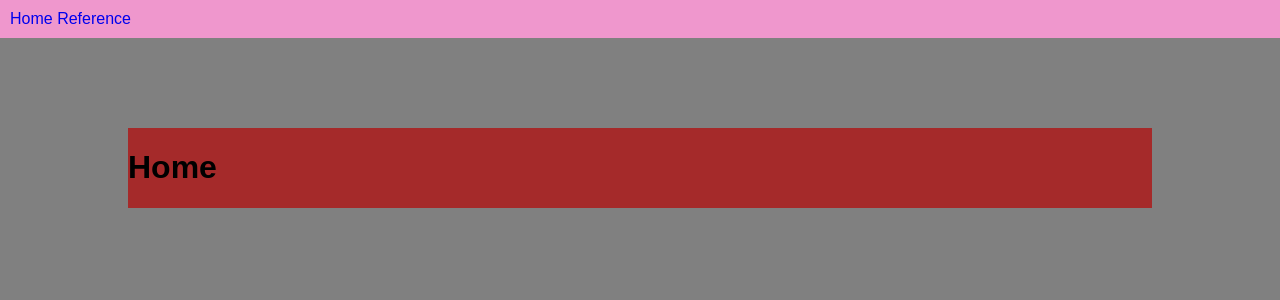
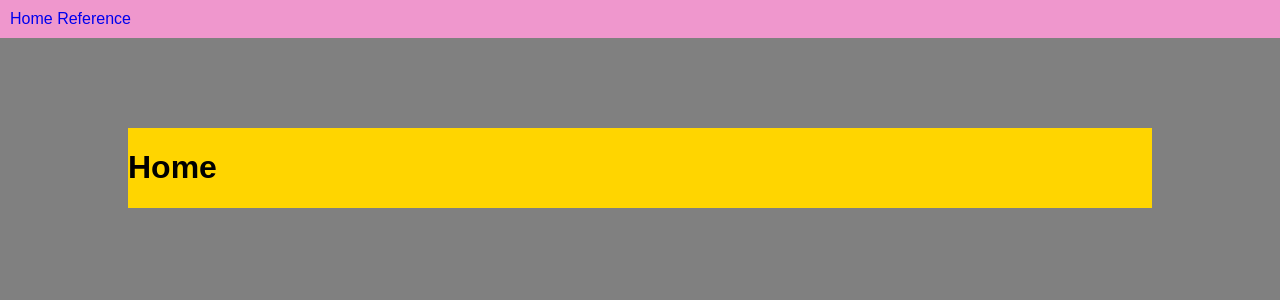
Before and after one commit to michelleyun98/glossapp, a Django app: page /glossary/ in a window 1280 px wide. Shown: the top 300 px of the page. Run offline with Django 4.2, Linux system fonts and the light colour scheme; tables that the repository leaves empty hold one stand-in row (values such as "Sample post").

Commit message:
stylesheet

```diff
--- a/glossary/static/css/style.css
+++ b/glossary/static/css/style.css
@@ -12,7 +12,7 @@ body {
 
 #wrap {
     margin: 10%;
-    background-color: brown;
+    background-color: rgb(255, 213, 0);
 
 }
 .container {
--- a/glossary/urls.py
+++ b/glossary/urls.py
@@ -1,4 +1,4 @@
-from django.urls import path
+from django.urls import path, include
 from . import views
 
 urlpatterns = [
@@ -6,3 +6,8 @@ urlpatterns = [
     path('metric/<int:primary_key>', views.metric_detail_view, name='metric-detail'),
     path('metrics/', views.metric_intro_view, name='metric-intro')
 ]
+# Add Django site authentication urls (for login, logout, password management)
+
+urlpatterns += [
+    path('accounts/', include('django.contrib.auth.urls')),
+]
```
